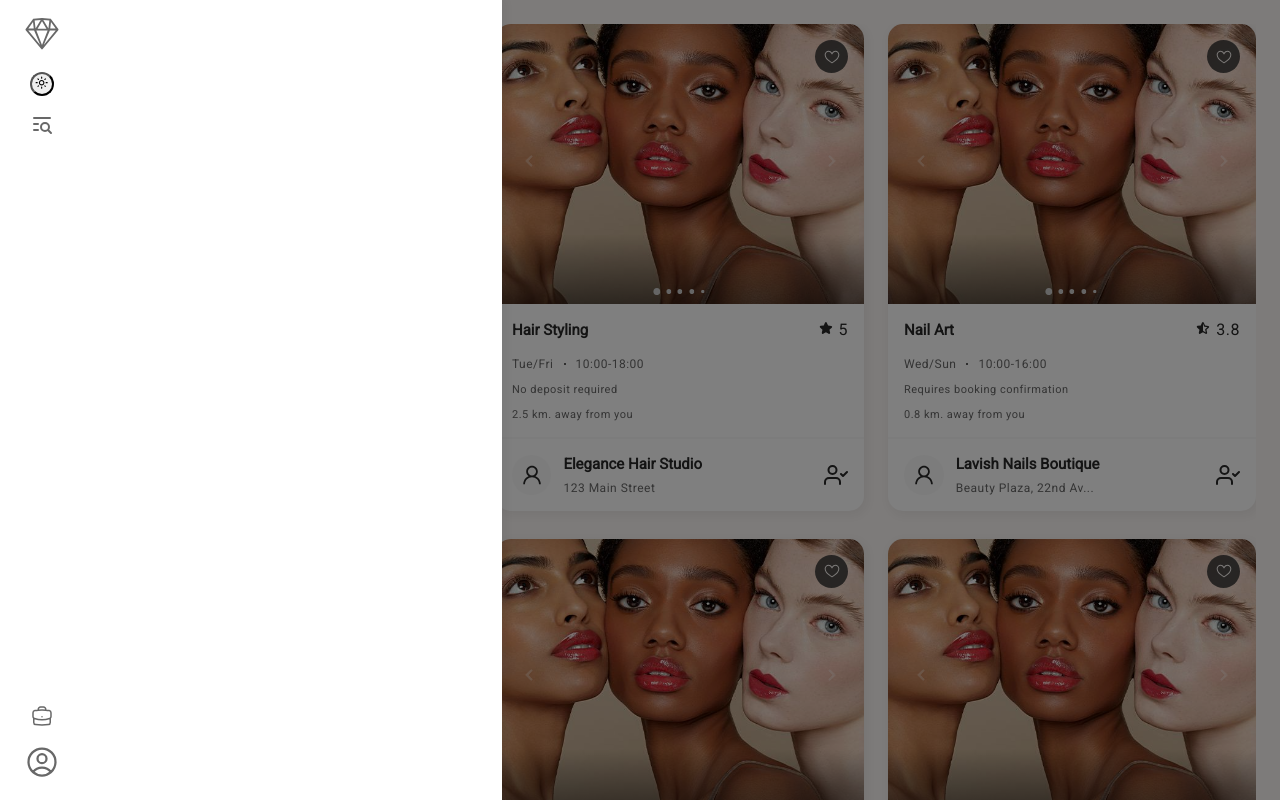
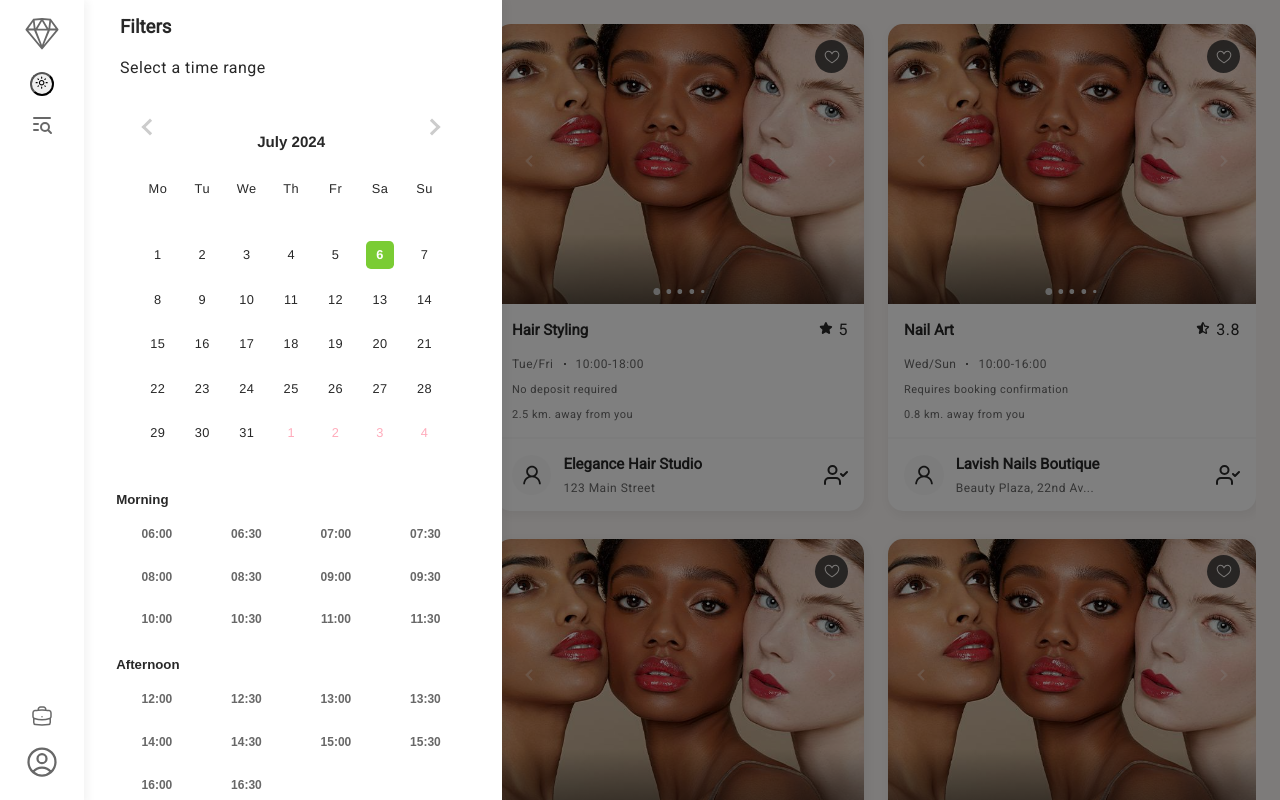
Before and after one commit to osampilona/hypen, a Next.js app: page / in a window 1280 px wide. Both pictures are taken after a click on the icon 42 px from the left and 124 px from the top of the page. Built offline with nearby package versions, Linux system fonts and the light colour scheme.

Commit message:
Adjusting overlay and filter component

```diff
--- a/src/components/BigScreenNavigation/BigScreenNavigation.tsx
+++ b/src/components/BigScreenNavigation/BigScreenNavigation.tsx
@@ -72,10 +72,7 @@ const BigScreenNavigation = () => {
         </div>
       </div>
       <Overlay show={filterCardVisible} onClose={toggleFilterCard}>
-        <FilterCard
-          isVisible={false}
-          setIsVisible={function (value: SetStateAction<boolean>): void {}}
-        />
+        <FilterCard />
       </Overlay>
     </>
   );
--- a/src/components/CustomCalendar/CustomCalendar.tsx
+++ b/src/components/CustomCalendar/CustomCalendar.tsx
@@ -3,30 +3,16 @@ import "react-datepicker/dist/react-datepicker.css";
 import DatePicker, { registerLocale } from "react-datepicker";
 import { useState } from "react";
 import { enGB } from "date-fns/locale";
-import SearchButton from "@/components/Buttons/SearchButton/SearchButton";
-import SearchBarContent from "@/components/SearchBarContent/SearchBarContent";
 
 registerLocale("en-GB", enGB);
 
-interface CustomCalendarProps {
-  isLabelClicked: string | boolean;
-  handleClick: (label: string) => void;
-}
+interface CustomCalendarProps {}
 
-const CustomCalendar: React.FC<CustomCalendarProps> = ({
-  isLabelClicked,
-  handleClick,
-}) => {
+const CustomCalendar: React.FC<CustomCalendarProps> = ({}) => {
   const [selectedDate, setSelectedDate] = useState<Date | null>(new Date());
 
   return (
     <div className={customCalendar.container} data-testid="custom-calendar">
-      <div className={customCalendar.popupHeader}>
-        <SearchBarContent
-          isLabelClicked={isLabelClicked}
-          onClick={handleClick}
-        />
-      </div>
       <DatePicker
         selected={selectedDate}
         onChange={(date: Date | null) => setSelectedDate(date)}
@@ -35,9 +21,6 @@ const CustomCalendar: React.FC<CustomCalendarProps> = ({
         locale={"en-GB"}
         inline
       />
-      <div className={customCalendar.button}>
-        <SearchButton isPrimary label={"Search"} />
-      </div>
     </div>
   );
 };
--- a/src/components/FilterCard/FilterCard.tsx
+++ b/src/components/FilterCard/FilterCard.tsx
@@ -1,14 +1,15 @@
 import filterCard from "@/components/FilterCard/filterCard.module.scss";
 import { useEffect, useState } from "react";
 import SkeletonCardList from "@/components/Skeletons/SkeletonCardList/SkeletonCardList";
-import TimeSlotSelector from "../TimeSlotsSelector/TimeSlotsSelector";
+import TimeSlotSelector from "@/components/TimeSlotsSelector/TimeSlotsSelector";
+import CustomCalendar from "@/components/CustomCalendar/CustomCalendar";
 
 interface FilterCardProps {
-  isVisible: boolean;
-  setIsVisible: React.Dispatch<React.SetStateAction<boolean>>;
+  // isVisible: boolean;
+  // setIsVisible: React.Dispatch<React.SetStateAction<boolean>>;
 }
 
-const FilterCard: React.FC<FilterCardProps> = ({ isVisible, setIsVisible }) => {
+const FilterCard: React.FC<FilterCardProps> = () => {
   const [loading, setLoading] = useState(true);
   const [startSlot, setStartSlot] = useState<string | null>(null);
   const [endSlot, setEndSlot] = useState<string | null>(null);
@@ -23,10 +24,7 @@ const FilterCard: React.FC<FilterCardProps> = ({ isVisible, setIsVisible }) => {
   }, [loading]);
 
   return (
-    <div
-      className={`${filterCard.container} ${isVisible ? filterCard.visible : ""}`}
-      data-testid="filterCard"
-    >
+    <div className={filterCard.container} data-testid="filterCard">
       {loading ? (
         <SkeletonCardList skeletonArray={skeletonArray} />
       ) : (
@@ -45,12 +43,15 @@ const FilterCard: React.FC<FilterCardProps> = ({ isVisible, setIsVisible }) => {
               <>Select a time range</>
             )}
           </p>
+          <div className={filterCard.sectionContainer}>
+            <CustomCalendar />
             <TimeSlotSelector
               startSlot={startSlot}
               endSlot={endSlot}
               setStartSlot={setStartSlot}
               setEndSlot={setEndSlot}
             />
+          </div>
         </>
       )}
     </div>
--- a/src/components/FilterCard/filterCard.module.scss
+++ b/src/components/FilterCard/filterCard.module.scss
@@ -1,25 +1,21 @@
 .container {
-  flex: 0 0 25%;
   width: 100%;
-  max-width: 350px;
-  height: calc(100vh - 8rem);
-  border-radius: 0.938rem;
-  background-color: var(--items-bg-color);
-  border-color: var(--border-color);
-  box-shadow: var(--box-shadow);
+  height: auto;
   position: relative;
-  margin-top: 1.5rem;
-  padding: 1rem;
-  display: none;
 
+  h3,
+  p {
+    margin-left: 1rem;
+  }
   p {
     font-size: $font-size-md;
-    // font-weight: 600;
     margin-top: 20px;
     color: var(--text-color);
   }
+
+  .sectionContainer {
+    max-width: 350px;
+    margin: auto;
+    margin-top: 2rem;
+  }
 }
-
-.visible {
-  display: block;
-}
--- a/src/components/Overlay/Overlay.tsx
+++ b/src/components/Overlay/Overlay.tsx
@@ -9,28 +9,33 @@ interface OverlayProps {
 
 const Overlay: React.FC<OverlayProps> = ({ show, onClose, children }) => {
   const [isVisible, setIsVisible] = useState(show);
+  const [isAnimating, setIsAnimating] = useState(false);
 
   useEffect(() => {
     if (show) {
       setIsVisible(true);
+      setIsAnimating(true);
+    } else if (!show && isVisible) {
+      setIsAnimating(false);
+      setTimeout(() => {
+        setIsVisible(false);
+      }, 500); // Match the duration of the slideOut animation
     }
-  }, [show]);
+  }, [show, isVisible]);
 
   const handleClose = () => {
-    if (isVisible) {
-      setIsVisible(false);
-      setTimeout(() => {
-        onClose();
-      }, 500); // Match the duration of the slideOut animation
-    }
+    setIsAnimating(false);
+    setTimeout(() => {
+      onClose();
+    }, 500); // Match the duration of the slideOut animation
   };
 
   return (
-    (isVisible || show) && (
+    (isVisible || isAnimating) && (
       <div
         className={`${overlay.container} ${
-          show ? overlay.slideIn : overlay.slideOut
-        }`}
+          isAnimating ? overlay.slideIn : overlay.slideOut
+        } ${isVisible ? "visible" : ""}`}
         data-testid="overlay-container"
         onClick={handleClose}
       >
--- a/src/components/Overlay/overlay.module.scss
+++ b/src/components/Overlay/overlay.module.scss
@@ -23,10 +23,10 @@
   width: 100%;
   height: 100%;
   display: flex;
-  justify-content: flex-start;
-  align-items: center;
+  flex-direction: column;
+  align-items: flex-start;
   margin-left: 5rem;
-  z-index: 1000;
+  z-index: 99;
   overflow: hidden;
 
   &.slideIn {
@@ -41,16 +41,15 @@
       animation: slideOut 0.5s forwards;
     }
   }
-}
 
   .content {
-  display: flex;
-  align-items: center;
-  justify-content: center;
     background-color: var(--items-bg-color);
-  padding: 1rem;
+    padding: 1rem 1.5rem;
     border-radius: 0;
     box-shadow: var(--box-shadow);
     width: 33%;
+    min-width: fit-content;
     height: 100vh;
+    overflow-y: auto;
   }
+}
--- a/src/components/SubNavigationBar/subNavigationBar.module.scss
+++ /dev/null
@@ -1,48 +0,0 @@
-.container {
-  background-color: var(--items-bg-color);
-  z-index: 100;
-  top: 5.3rem;
-  position: fixed;
-  width: 100%;
-  display: flex;
-  justify-content: center;
-  align-items: center;
-  padding: 1rem 1.5rem;
-  left: 0;
-
-  .links {
-    display: flex;
-    gap: 1rem;
-    align-items: center;
-    justify-content: flex-start;
-    text-decoration: none;
-    overflow-x: auto;
-    white-space: nowrap;
-
-    a {
-      color: var(--labels-color);
-      padding: 0 0.5rem;
-      display: flex;
-      flex-direction: column;
-      align-items: center;
-      text-decoration: none;
-      gap: 0.2rem;
-
-      &:focus {
-        text-decoration: underline;
-      }
-
-      @include respond-to(sm) {
-        font-size: $font-size-md;
-      }
-
-      @include respond-to(md) {
-        font-size: $font-size-lg;
-      }
-
-      @include respond-to(lg) {
-        font-size: $font-size-xl;
-      }
-    }
-  }
-}
--- a/src/styles/globals.scss
+++ b/src/styles/globals.scss
@@ -105,11 +105,11 @@ select {
   }
 
   &__day--selected {
-    background-color: $tertiary-color;
+    background-color: $secondary-color;
     color: var(--items-bg-color);
 
     &:hover {
-      background-color: darken($tertiary-color, 10%);
+      background-color: darken($secondary-color, 10%);
     }
   }
 
@@ -120,10 +120,7 @@ select {
   &__month {
     display: grid;
     grid-template-rows: repeat(5, 1fr);
-    gap: 0.25rem;
     width: 100%;
-    margin: 0;
-    margin-bottom: 20px;
   }
 
   @include respond-to($breakpoint-md, min) {
@@ -133,7 +130,7 @@ select {
 
     &__day,
     &__day-name {
-      margin: calc(0.5vw + 0.5rem); // Adjust margin for larger screens
+      margin: calc(0.3vw + 0.3rem); // Adjust margin for larger screens
     }
   }
 }
```
Also changed, not shown: src/components/SubNavigationBar/SubNavigationBar.tsx (deleted, +0 -32 lines), 2 other files (tests, documents, lock files or other folders). Lines whose indentation alone changed are shown as unchanged.
